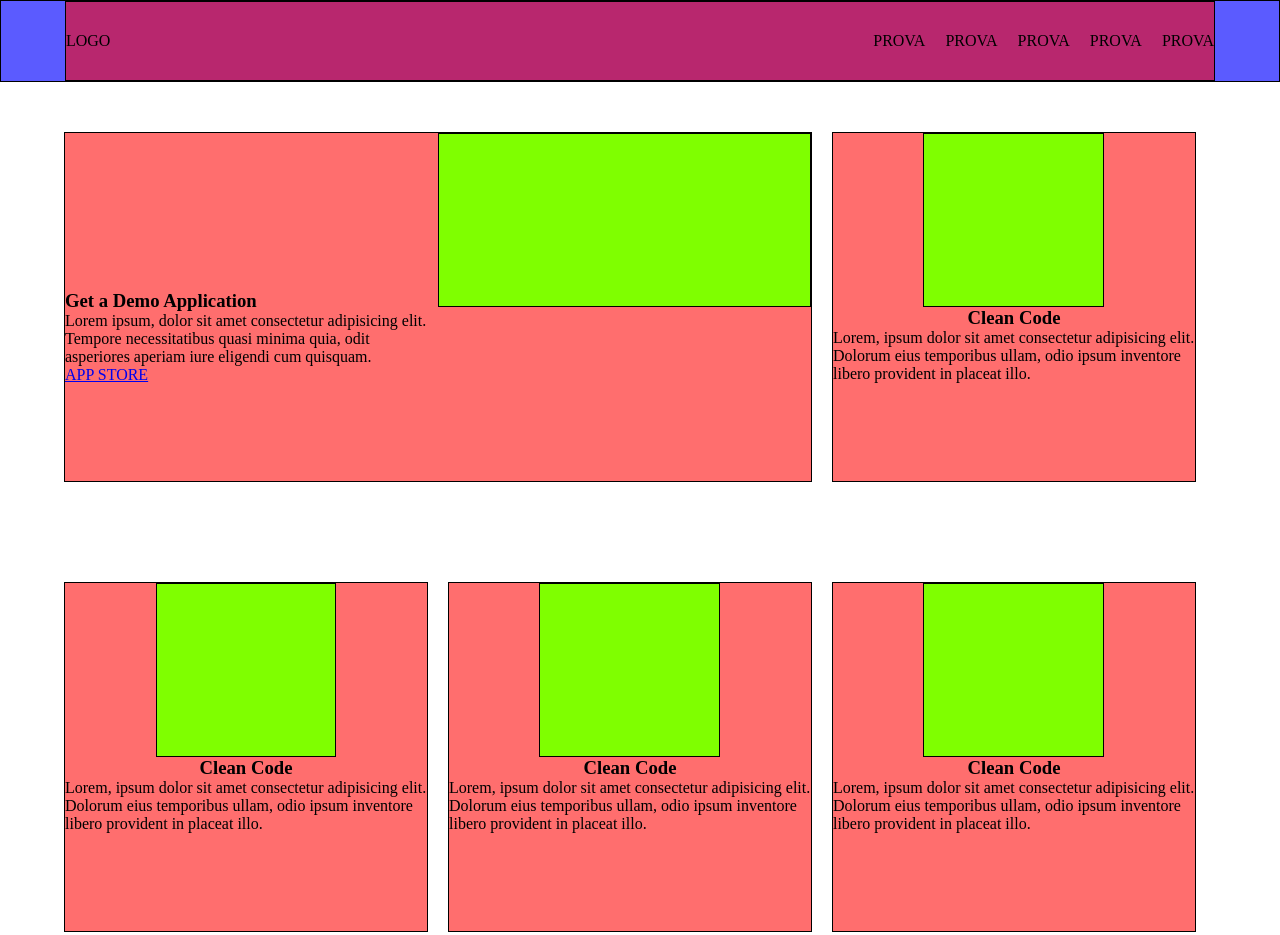
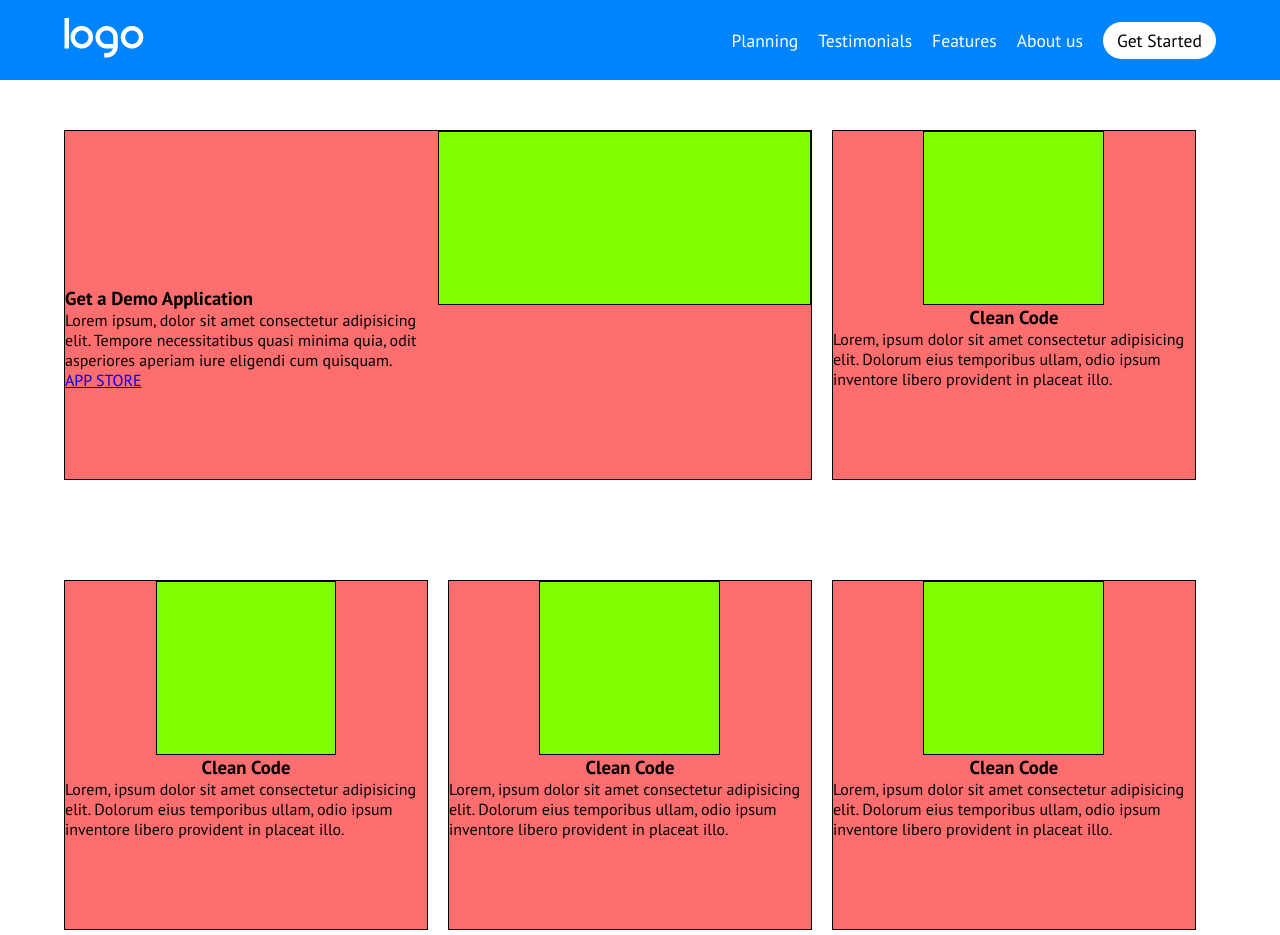
Before and after one commit to pietrolupi/htmlcss-responsive-layout, a plain HTML site: page index.html in a window 1280 px wide. Shown: the top 935 px of the page. Drawn offline with Linux system fonts and the light colour scheme.

Commit message:
[edit]:header

```diff
--- a/assets/css/style.css
+++ b/assets/css/style.css
@@ -2,6 +2,7 @@
   padding: 0;
   margin: 0;
   box-sizing: border-box;
+  font-family: 'PT Sans', sans-serif;
 }
 
 /* DEBUG--------------------------------------*/
@@ -149,6 +150,28 @@ footer {
 footer>.container {
   text-align: center;
   max-width: 450px ;
+}
+
+/* header */
+header {
+  background-color: #0084fd;
+  color: white;
+}
+header .fa-bars {
+  font-size: 1.3rem ;
+}
+
+header a {
+  text-decoration: none;
+  color: white;
+  font-size: 1.1rem;
+}
+
+header a.btn {
+  background-color: white;
+  border-radius: 40px;
+  color: black;
+  padding: 7px 14px;
 }
 /* ------------------------------------------- */
 
--- a/index.html
+++ b/index.html
@@ -7,20 +7,25 @@
 <!-- FONTAWESOME -->
   <link rel='stylesheet' href='https://cdnjs.cloudflare.com/ajax/libs/font-awesome/6.4.0/css/all.min.css' integrity='sha512-iecdLmaskl7CVkqkXNQ/ZH/XLlvWZOJyj7Yy7tcenmpD1ypASozpmT/E0iPtmFIB46ZmdtAc9eNBvH0H/ZpiBw==' crossorigin='anonymous'/>
 <!-- /FONTAWESOME -->
+<!-- FONT -->
+  <link rel="preconnect" href="https://fonts.googleapis.com">
+  <link rel="preconnect" href="https://fonts.gstatic.com" crossorigin>
+  <link href="https://fonts.googleapis.com/css2?family=PT+Sans:ital,wght@0,400;0,700;1,400;1,700&display=swap" rel="stylesheet">
+  <!-- /FONT -->
   <link rel="stylesheet" href="assets/css/style.css">
 </head>
 <body>
 <!-- HEADER -->
-  <header class="debug2">
-    <div class="container debug1">
-      <div> LOGO</div>
-      <div class="right-menu">MENU</div>
+  <header>
+    <div class="container">
+      <div> <img src="assets/img/logo.png" alt=""></div>
+      <div class="right-menu"><i class="fa-solid fa-bars"></i></div>
       <ul>
-        <li>PROVA</li>
-        <li>PROVA</li>
-        <li>PROVA</li>
-        <li>PROVA</li>
-        <li>PROVA</li>
+        <li> <a href="">Planning</a></li>
+        <li> <a href="">Testimonials</a></li>
+        <li><a href="">Features</a></li>
+        <li><a href="">About us</a></li>
+        <li><a href="" class="btn">Get Started</a></li>
       </ul>
     </div>
   </header>
```
Also changed, not shown: assets/img/about.jpg (added), assets/img/logo.png (added), assets/img/phone.png (added), assets/img/planning1.png (added), assets/img/planning2.png (added), assets/img/testimonial1.jpg (added), assets/img/testimonial2.jpg (added), assets/img/testimonial3.jpg (added).
